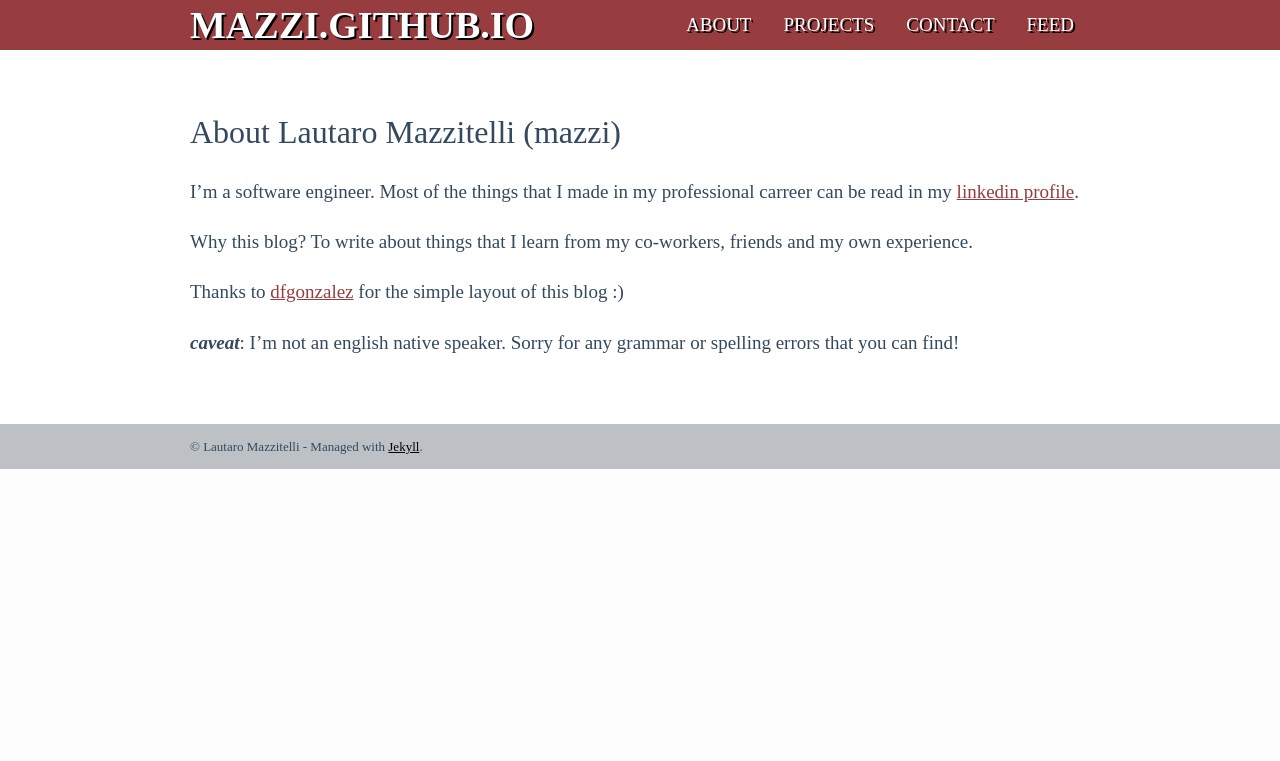
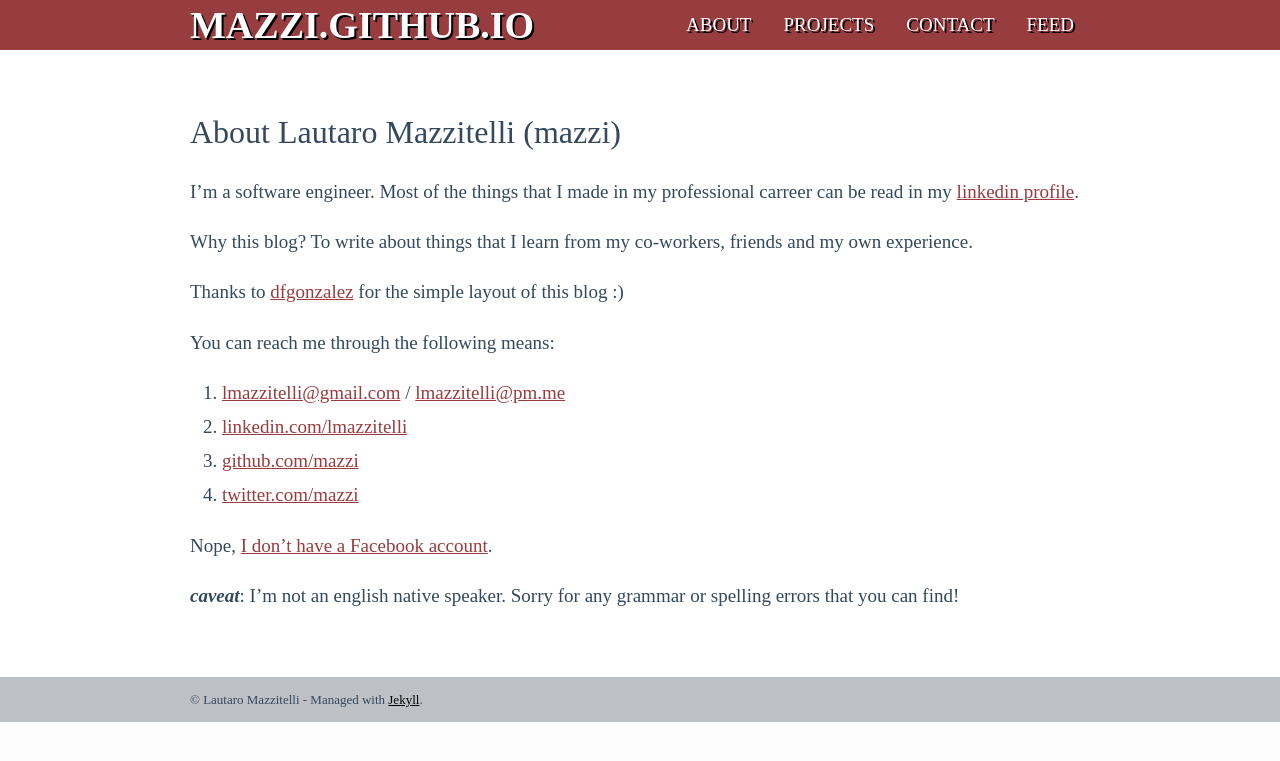
Before and after one commit to mazzi/mazzi.github.com, a Jekyll site: the page built from about.md, in a window 1280 px wide. Shown: the top 761 px of the page. Built offline with Jekyll 4.4.1, drawn with Linux system fonts in a browser that asks for light colours.

Commit message:
New archive page. About and contact on the same page.

```diff
--- a/_includes/header.html
+++ b/_includes/header.html
@@ -31,8 +31,8 @@
 				<ul id="menu">
 					<li><a href="/about.html">About</a></li>
 					<li><a href="/projects.html">Projects</a></li>
-					<li><a href="/contact.html">Contact</a></li>
-                                        <li><a href="/atom.xml">Feed</a></li>
+					<li><a href="/archive.html">Contact</a></li>
+                    <li><a href="/atom.xml">Feed</a></li>
 				</ul>
 				<div class="clear"></div>
 			</div><!-- aux -->
--- a/about.md
+++ b/about.md
@@ -10,4 +10,13 @@ Why this blog? To write about things that I learn from my co-workers, friends an
 
 Thanks to [dfgonzalez](http://www.dfgonzalez.com.ar) for the simple layout of this blog :)
 
+You can reach me through the following means:
+
+1. <lmazzitelli@gmail.com> / <lmazzitelli@pm.me>
+2. [linkedin.com/lmazzitelli](http://www.linkedin.com/in/lmazzitelli)
+3. [github.com/mazzi](http://www.github.com/mazzi)
+4. [twitter.com/mazzi](http://www.twitter.com/mazzi)
+
+Nope, [I don't have a Facebook account](http://edition.cnn.com/2013/02/25/opinion/rushkoff-why-im-quitting-facebook).
+
 ***caveat***: I'm not an english native speaker. Sorry for any grammar or spelling errors that you can find!
```
Also changed, not shown: archive.md (renamed from contact.md).
